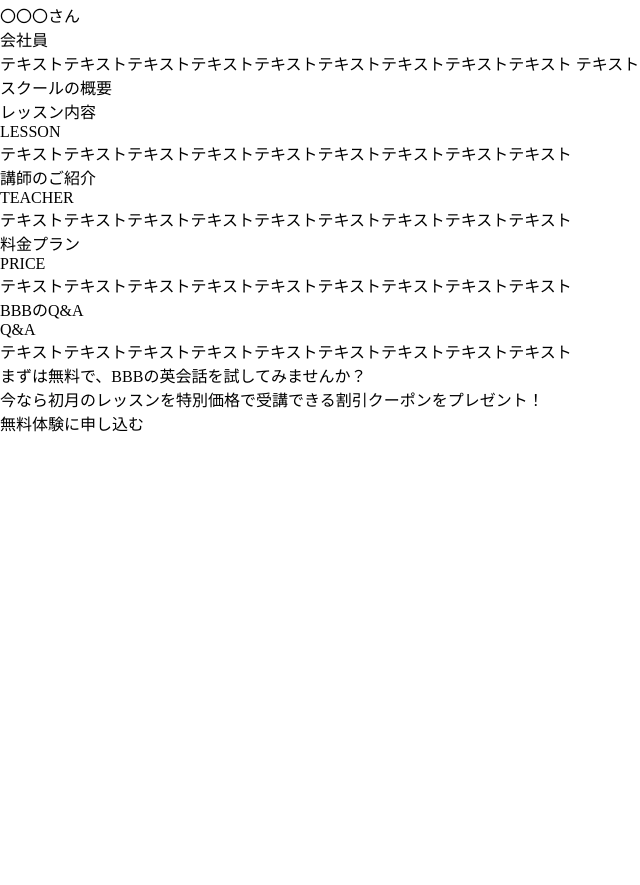
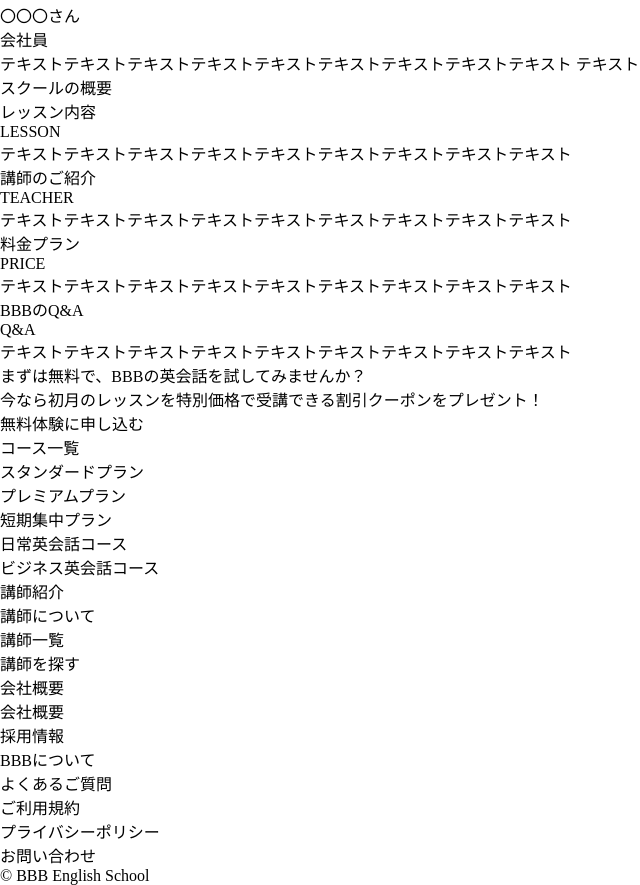
Before and after one commit to m-yabi/html-css-training6, a plain HTML site: page index.html in a window 1280 px wide. Shown: the part 9923-10808 px from the top of the page, without its empty margins (0-640 px from the left). Before the commit the page ends 10358 px from the top, so only its background shows below. Drawn offline with nearby package versions, Linux system fonts and the light colour scheme; files that its build step writes are made by us from their sources.

Commit message:
footer html作成

```diff
--- a/index.html
+++ b/index.html
@@ -8,7 +8,7 @@
     <title>Document</title>
   </head>
   <body>
-    <header>
+    <header class="header">
       <h1 class="header-logo">
         <img src="img/logo-r (1).svg" /><a href="#"></a>
       </h1>
@@ -140,5 +140,38 @@
         </div>
       </div>
     </main>
+    <footer class="footer">
+      <div class="footer__list">
+        <ul class="footer__list-item">
+          <h4 class="footer__list-title">コース一覧</h4>
+          <li>スタンダードプラン</li>
+          <li>プレミアムプラン</li>
+          <li>短期集中プラン</li>
+          <li>日常英会話コース</li>
+          <li>ビジネス英会話コース</li>
+        </ul>
+        <ul class="footer__list-item">
+          <h4 class="footer__list-title">講師紹介</h4>
+          <li>講師について</li>
+          <li>講師一覧</li>
+          <li>講師を探す</li>
+        </ul>
+        <ul class="footer__list-item">
+          <h4 class="footer__list-title">会社概要</h4>
+          <li>会社概要</li>
+          <li>採用情報</li>
+        </ul>
+        <ul class="footer__list-item">
+          <h4 class="footer__list-title">BBBについて</h4>
+          <li>よくあるご質問</li>
+          <li>ご利用規約</li>
+          <li>プライバシーポリシー</li>
+          <li>お問い合わせ</li>
+        </ul>
+      </div>
+      <div class="footer__logo">
+        <small>© BBB English School</small>
+      </div>
+    </footer>
   </body>
 </html>
```
